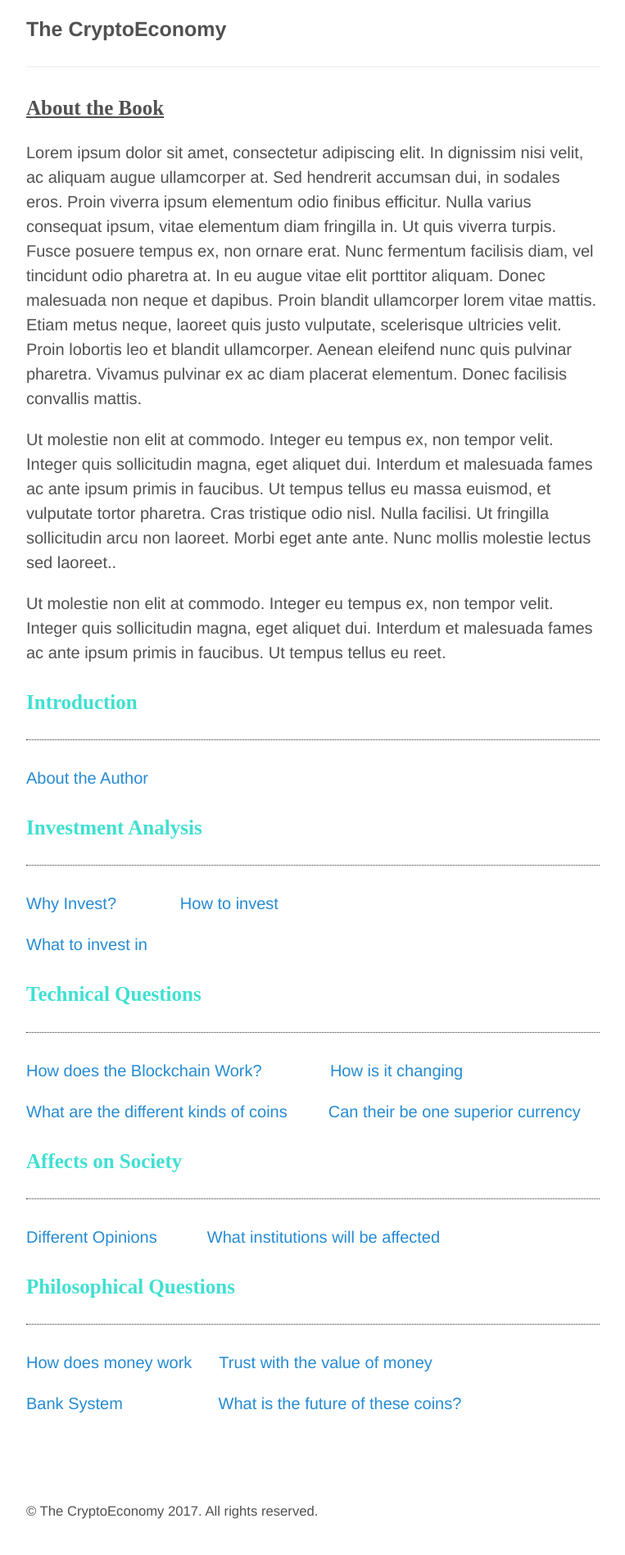
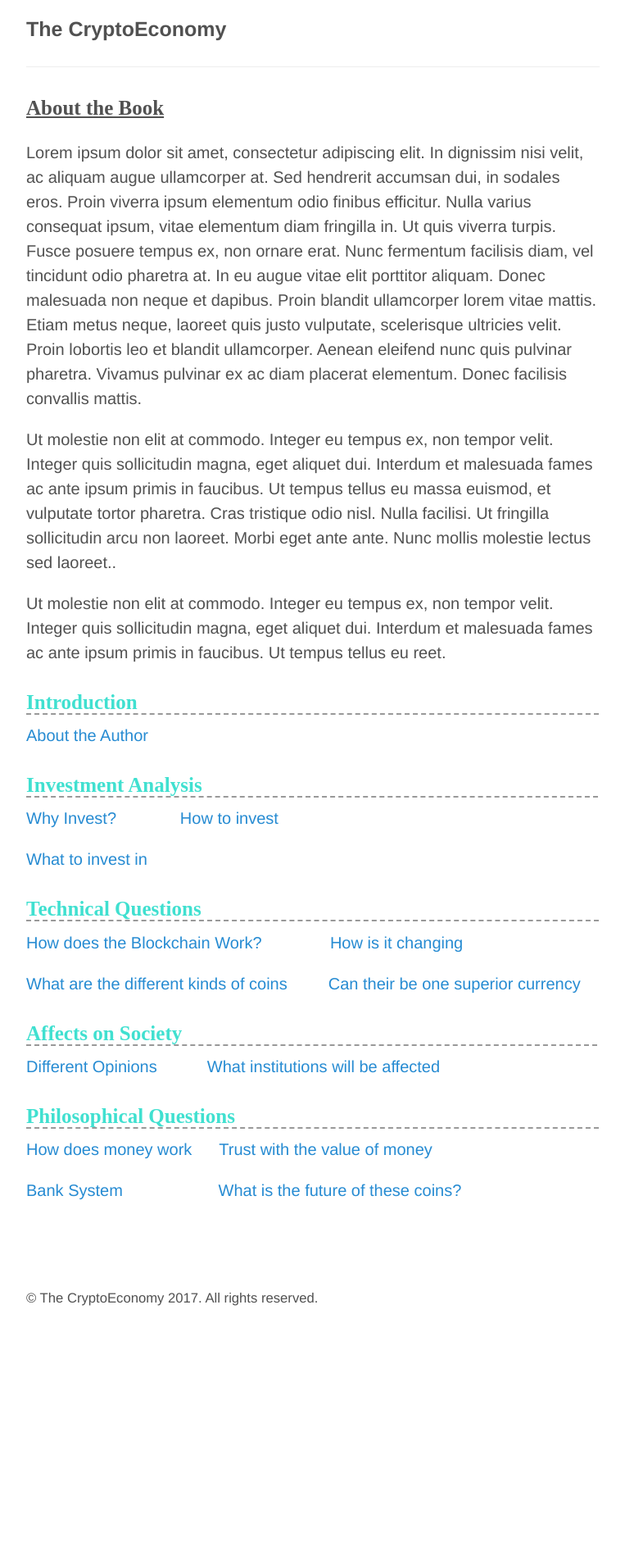
Before and after one commit to Cryptoeconomics/cryptoeconomics.github.io, a Jekyll site: the page built from index.html, in a window 1280 px wide. Shown: the whole page at 82% size, without its empty margins (258-1021 px from the left). Built offline with Jekyll 4.4.1, drawn with Linux system fonts in a browser that asks for light colours; after the commit the page ends 1637 px from its top, so only the background shows below that.

Commit message:
add lines

```diff
--- a/index.html
+++ b/index.html
@@ -11,25 +11,35 @@ title: Home
 
  <p>Ut molestie non elit at commodo. Integer eu tempus ex, non tempor velit. Integer quis sollicitudin magna, eget aliquet dui. Interdum et malesuada fames ac ante ipsum primis in faucibus. Ut tempus tellus eu reet.</p>
 
- <h3 style="font-family:Marlett;" id="mailing-list"><font color="Turquoise">Introduction</font> <hr style="border-top: dotted 1.5px;" /></h3>
+ <head>
+    <style>
+        u.dotted{
+          border-bottom: 2px dashed #999;
+          text-decoration: none;
+        }
+    </style>
+</head>
+
+ <h3 style="font-family:Marlett;" id="mailing-list"><font color="Turquoise"><u class="dotted">Introduction<span style="display:inline-block; width: 14.9cm;"></span>
+</u></font></h3>
 
  <p><a href="/" title="Home">About the Author </a></p>
 
-<h3 style="font-family:Marlett;" id="mailing-list"><font color="Turquoise">  Investment Analysis </font> <hr style="border-top: dotted 1.5px;" /></h3>
+<h3 style="font-family:Marlett;" id="mailing-list"><font color="Turquoise"> <u class="dotted"> Investment Analysis<span style="display:inline-block; width: 12.8cm;"></span></u> </font></h3>
 
 <p><a href="/" title="Home">Why Invest? </a> &nbsp  &nbsp &nbsp &nbsp&nbsp &nbsp &nbsp <a href="/" title="Home"> How to invest</a></p>
 <p><a href="/" title="Home">What to invest in</a></p>
 
-<h3 style="font-family:Marlett;" id="mailing-list"><font color="Turquoise">Technical Questions </font> <hr style="border-top: dotted 1.5px;" /></h3>
+<h3 style="font-family:Marlett;" id="mailing-list"><font color="Turquoise"> <u class="dotted">Technical Questions<span style="display:inline-block; width: 12.85cm;"></span> </u></font></h3>
 
 <p><a href="/" title="Home">How does the Blockchain Work? </a> &nbsp  &nbsp  &nbsp  &nbsp &nbsp &nbsp &nbsp<a href="/" title="Home"> How is it changing </a></p>
 <p><a href="/" title="Home">What are the different kinds of coins </a> &nbsp  &nbsp  &nbsp  &nbsp <a href="/" title="Home">Can their be one superior currency</a></p>
 
-<h3 style="font-family:Marlett;" id="mailing-list"><font color="Turquoise"> Affects on Society </font> <hr style="border-top: dotted 1.5px;" /></h3>
+<h3 style="font-family:Marlett;" id="mailing-list"><font color="Turquoise"> <u class="dotted">Affects on Society <span style="display:inline-block; width: 13.25cm;"></span></u></font></h3>
 
 <p><a href="/" title="Home">Different Opinions </a>&nbsp &nbsp &nbsp &nbsp &nbsp <a href="/" title="Home">What institutions will be affected</a></p>
 
-<h3 style="font-family:Marlett;" id="mailing-list"><font color="Turquoise"> Philosophical Questions </font> <hr style="border-top: dotted 1.5px;" /></h3>
+<h3 style="font-family:Marlett;" id="mailing-list"><font color="Turquoise"><u class="dotted"> Philosophical Questions<span style="display:inline-block; width: 11.75cm;"></span></u> </font></h3>
 
 <p><a href="/" title="Home">How does money work </a>&nbsp&nbsp&nbsp&nbsp <a href="/" title="Home">Trust with the value of money</a></p>
 <p><a href="/" title="Home">Bank System </a>&nbsp&nbsp&nbsp&nbsp&nbsp&nbsp&nbsp&nbsp&nbsp&nbsp&nbsp&nbsp&nbsp&nbsp&nbsp&nbsp&nbsp&nbsp&nbsp <a href="/" title="Home">What is the future of these coins?</a></p>
```
